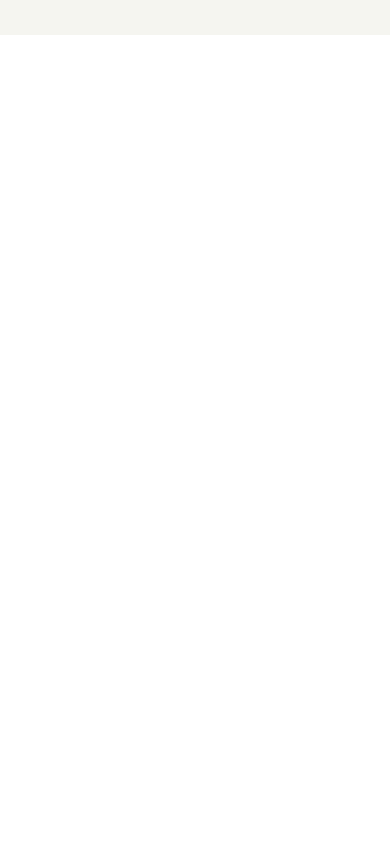
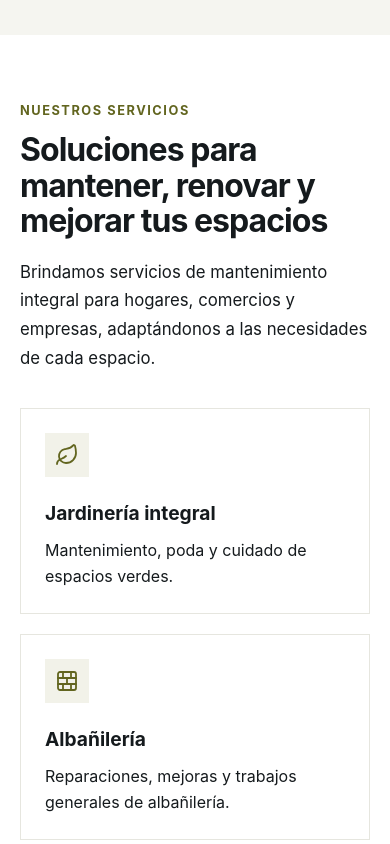
Before and after one commit to gabrielfernan/elementales-hermanos-web, a React (Vite) app: page / in a window 390 px wide. Shown: the part 900-1744 px from the top of the page. Before the commit the page ends 935 px from the top, so only its background shows below. Built offline with nearby package versions, Linux system fonts and the light colour scheme.

Commit message:
feat: add responsive services section

```diff
--- a/package.json
+++ b/package.json
@@ -10,6 +10,7 @@
     "preview": "vite preview"
   },
   "dependencies": {
+    "lucide-react": "^1.47.0",
     "react": "^19.2.8",
     "react-dom": "^19.2.8"
   },
--- a/src/App.tsx
+++ b/src/App.tsx
@@ -1,5 +1,6 @@
 import Header from './components/Header/Header'
 import Hero from './components/Hero/Hero'
+import Services from './components/Services/services'
 
 function App() {
   return (
@@ -7,6 +8,7 @@ function App() {
       <Header />
       <main>
         <Hero />
+        <Services/>
       </main>
     </>
   )
--- /dev/null
+++ b/src/components/Services/services.css
@@ -0,0 +1,112 @@
+.services {
+    padding: 96px 24px;
+    background: #fff;
+  }
+
+  .services__container {
+    width: 100%;
+    max-width: var(--max-width);
+    margin: 0 auto;
+  }
+
+  .services__header {
+    max-width: 720px;
+    margin-bottom: 48px;
+  }
+
+  .services__eyebrow {
+    display: inline-block;
+    margin-bottom: 14px;
+    color: var(--color-primary);
+    font-size: 0.8rem;
+    font-weight: 700;
+    letter-spacing: 0.12em;
+  }
+
+  .services__header h2 {
+    margin: 0;
+    color: var(--color-text);
+    font-size: clamp(2rem, 4vw, 3rem);
+    line-height: 1.1;
+    letter-spacing: -0.03em;
+  }
+
+  .services__header p {
+    max-width: 650px;
+    margin: 20px 0 0;
+    color: var(--color-text-muted);
+    font-size: 1.05rem;
+    line-height: 1.7;
+  }
+
+  .services__grid {
+    display: grid;
+    grid-template-columns: repeat(3, 1fr);
+    gap: 20px;
+  }
+
+  .services__card {
+    padding: 30px;
+    border: 1px solid #e6e6df;
+    background: #fff;
+    transition:
+      transform 0.2s ease,
+      border-color 0.2s ease;
+  }
+
+  .services__card:hover {
+    transform: translateY(-3px);
+    border-color: var(--color-primary);
+  }
+
+  .services__icon {
+    color: var(--color-primary);
+    display: flex;
+    align-items: center;
+    justify-content: center;
+    width: 44px;
+    height: 44px;
+    margin-bottom: 24px;
+    background: #f2f2e9;
+  }
+
+  .services__card h3 {
+    margin: 0 0 12px;
+    color: var(--color-text);
+    font-size: 1.2rem;
+    line-height: 1.3;
+  }
+
+  .services__card p {
+    margin: 0;
+    color: var(--color-text-muted);
+    line-height: 1.6;
+  }
+
+  @media (max-width: 900px) {
+    .services {
+      padding: 72px 24px;
+    }
+
+    .services__grid {
+      grid-template-columns: repeat(2, 1fr);
+    }
+  }
+
+  @media (max-width: 600px) {
+    .services {
+      padding: 64px 20px;
+    }
+
+    .services__header {
+      margin-bottom: 36px;
+    }
+
+    .services__grid {
+      grid-template-columns: 1fr;
+    }
+
+    .services__card {
+      padding: 24px;
+    }
+  }
--- /dev/null
+++ b/src/components/Services/services.tsx
@@ -0,0 +1,83 @@
+import './services.css'
+import {
+    Leaf,
+    BrickWall,
+    PanelsTopLeft,
+    Hammer,
+    Paintbrush,
+    Wrench,
+} from 'lucide-react'
+
+const services = [
+    {
+        title: 'Jardinería integral',
+        description: 'Mantenimiento, poda y cuidado de espacios verdes.',
+        icon: Leaf,
+    },
+    {
+        title: 'Albañilería',
+        description: 'Reparaciones, mejoras y trabajos generales de albañilería.',
+        icon: BrickWall,
+    },
+    {
+        title: 'Durlock',
+        description:
+            'Soluciones en construcción en seco, divisiones y terminaciones.',
+        icon: PanelsTopLeft,
+    },
+    {
+        title: 'Carpintería',
+        description: 'Trabajos de armado, reparación y soluciones en madera.',
+        icon: Hammer,
+    },
+    {
+        title: 'Decoración y restauración',
+        description: 'Renovación y recuperación de espacios y elementos.',
+        icon: Paintbrush,
+    },
+    {
+        title: 'Mantenimiento general',
+        description:
+            'Soluciones para las distintas necesidades de hogares y comercios.',
+        icon: Wrench,
+    },
+]
+
+function Services() {
+    return (
+        <section className="services" id="servicios">
+            <div className="services__container">
+                <div className="services__header">
+                    <span className="services__eyebrow">NUESTROS SERVICIOS</span>
+
+                    <h2>Soluciones para mantener, renovar y mejorar tus espacios</h2>
+
+                    <p>
+                        Brindamos servicios de mantenimiento integral para hogares,
+                        comercios y empresas, adaptándonos a las necesidades de cada
+                        espacio.
+                    </p>
+                </div>
+
+                <div className="services__grid">
+                    {services.map((service) => {
+                        const Icon = service.icon
+
+                        return (
+                            <article className="services__card" key={service.title}>
+                                <div className="services__icon" aria-hidden="true">
+                                    <Icon size={24} strokeWidth={1.8} />
+                                </div>
+
+                                <h3>{service.title}</h3>
+                                <p>{service.description}</p>
+                            </article>
+                        )
+                    })}
+                </div>
+            </div>
+        </section>
+    )
+}
+
+export default Services
```
Also changed, not shown: 1 other file (tests, documents, lock files or other folders).
